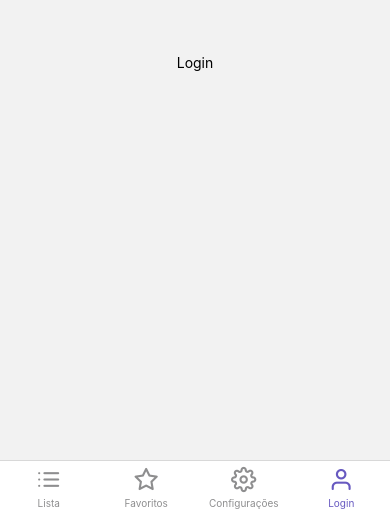
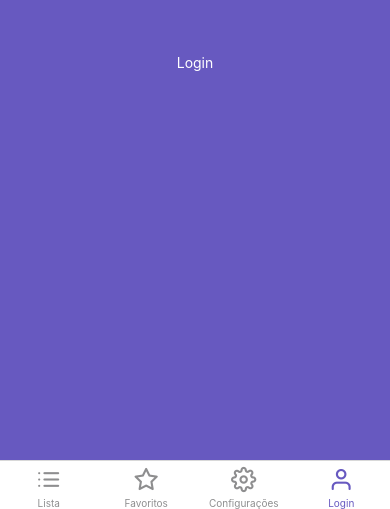
Before and after one commit to joaofidelisc/movie-platform, a React Native app: screen /Login in a window 390 px wide. Shown: the part 335-844 px from the top of the page. Built offline with nearby package versions, Linux system fonts and the light colour scheme; no server answers.

Commit message:
refact: fix login and setting styles

```diff
--- a/src/components/PagePicker/PagePicker.tsx
+++ b/src/components/PagePicker/PagePicker.tsx
@@ -5,7 +5,6 @@ import { styles } from './PagePickerStyles';
 
 function PagePicker({currentPage, totalPages, onPageChange}){
     const [pages, setPages] = useState(() => {
-    // const [lastPage, setLastPage] = useState(currentPage + 5);
 
         const initialPages = [];
             for (let i = 0; i < 5; i++) {
--- a/src/screens/List/List.tsx
+++ b/src/screens/List/List.tsx
@@ -49,7 +49,7 @@ function Lista() {
   const [searchFor, setSearchFor] = useState('');
   const [idGenre, setIdGenre] = useState(null);
 
-  const [totalPages, setTotalPages] = useState(1);
+  const [totalPages, setTotalPages] = useState(null);
   const [currentPage, setCurrentPage] = useState(1);
 
 
@@ -92,8 +92,14 @@ function Lista() {
     fetchMovies();
   }, [currentPage]);
 
+  useEffect(()=>{
+    if (movieList && !totalPages){
+      setTotalPages(movieList.total_pages)
+    }
+  }, [movieList])
 
-  if (!movieList){
+
+  if (!movieList && !totalPages){
     return (
       <View style={styles.viewContainer}>
         <Text style={styles.loading}>Carregando...</Text>
--- a/src/screens/Login/Login.tsx
+++ b/src/screens/Login/Login.tsx
@@ -2,16 +2,12 @@ import React, { useState, useEffect } from 'react';
 import { StatusBar } from 'expo-status-bar';
 import { View, Text, TextInput, TouchableOpacity } from 'react-native';
 
+import { styles } from './LoginStyles';
+
 function Login() {
   return (
-    <View style={{ flex: 1, justifyContent: 'center', alignItems: 'center' }}>
-      <Text>Login</Text>
-      {/* <TextInput
-        style={{width: '60%', borderWidth: 1}}
-        placeholderTextColor='black'
-        placeholder='Digite o seu e-mail'
-        keyboardType='email-address'
-      /> */}
+    <View style={styles.viewContainer}>
+      <Text style={styles.textLogin}>Login</Text>
       <StatusBar style='light' hidden={false} translucent={false}/>
     </View>
   );
--- a/src/screens/Login/LoginStyles.tsx
+++ b/src/screens/Login/LoginStyles.tsx
@@ -0,0 +1,16 @@
+import { StyleSheet, Dimensions } from 'react-native';
+
+const { width, height } = Dimensions.get('window');
+
+export const styles = StyleSheet.create({
+    viewContainer: {
+       flex: 1,
+       width: width,
+       justifyContent: 'center',
+       backgroundColor: '#6759C0'
+    },
+    textLogin: {
+        alignSelf:'center',
+        color: 'white'
+    }
+});
--- a/src/screens/Settings/Settings.tsx
+++ b/src/screens/Settings/Settings.tsx
@@ -2,16 +2,12 @@ import React, { useState, useEffect } from 'react';
 import { StatusBar } from 'expo-status-bar';
 import { View, Text, TextInput, TouchableOpacity } from 'react-native';
 
+import { styles } from './SettingsStyle';
+
 function Settings() {
   return (
-    <View style={{ flex: 1, justifyContent: 'center', alignItems: 'center' }}>
-      <Text>Settings</Text>
-      {/* <TextInput
-        style={{width: '60%', borderWidth: 1}}
-        placeholderTextColor='black'
-        placeholder='Digite o seu e-mail'
-        keyboardType='email-address'
-      /> */}
+    <View style={styles.viewContainer}>
+      <Text style={styles.textSettings}>Configurações</Text>
       <StatusBar style='light' hidden={false} translucent={false}/>
     </View>
   );
--- a/src/screens/Settings/SettingsStyle.tsx
+++ b/src/screens/Settings/SettingsStyle.tsx
@@ -0,0 +1,16 @@
+import { StyleSheet, Dimensions } from 'react-native';
+
+const { width, height } = Dimensions.get('window');
+
+export const styles = StyleSheet.create({
+    viewContainer: {
+       flex: 1,
+       width: width,
+       justifyContent: 'center',
+       backgroundColor: '#6759C0'
+    },
+    textSettings: {
+        alignSelf:'center',
+        color: 'white'
+    }
+});
```
